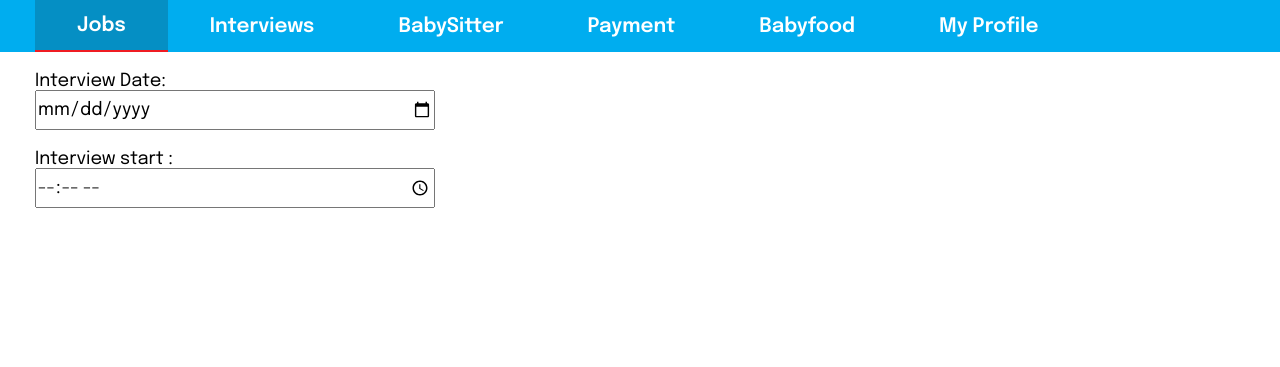
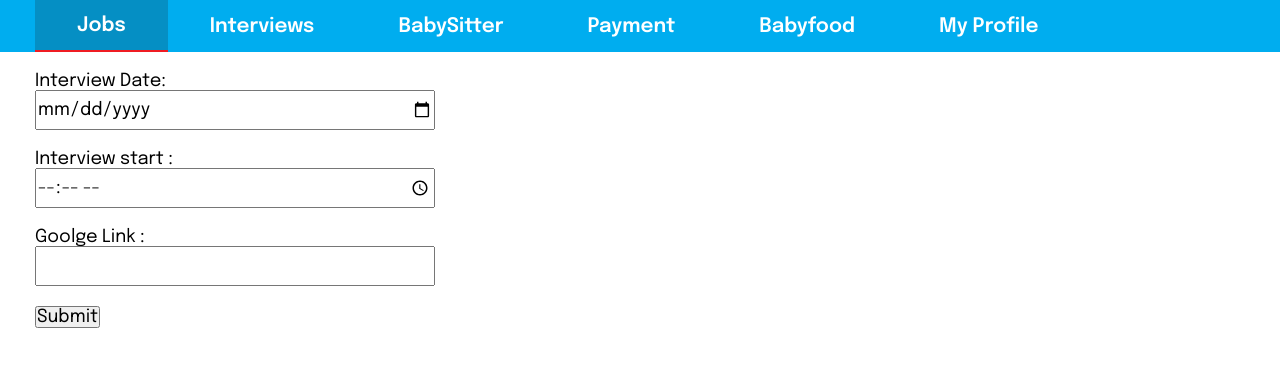
Before and after one commit to safiulbari/kidsitter, a PHP site: page /kidSitter/settime.php in a window 1280 px wide. Shown: the part 96-463 px from the top of the page. Run offline with PHP 8.4, Linux system fonts and the light colour scheme.

Commit message:
form done

```diff
--- a/settime.php
+++ b/settime.php
@@ -45,6 +45,11 @@ $connect = mysqli_connect(HOST, USER, PASS, DB)
                     Interview start :<br>
                     <input type="time" class="form-control" name="timee">
                 </div>
+                <div class="mb-3">
+                    Goolge Link :<br>
+                    <input type="text" class="form-control" name="link">
+                </div>
+                <button type="submit" name="done">Submit</button>
             </div>
         </form>
     </div>
```
